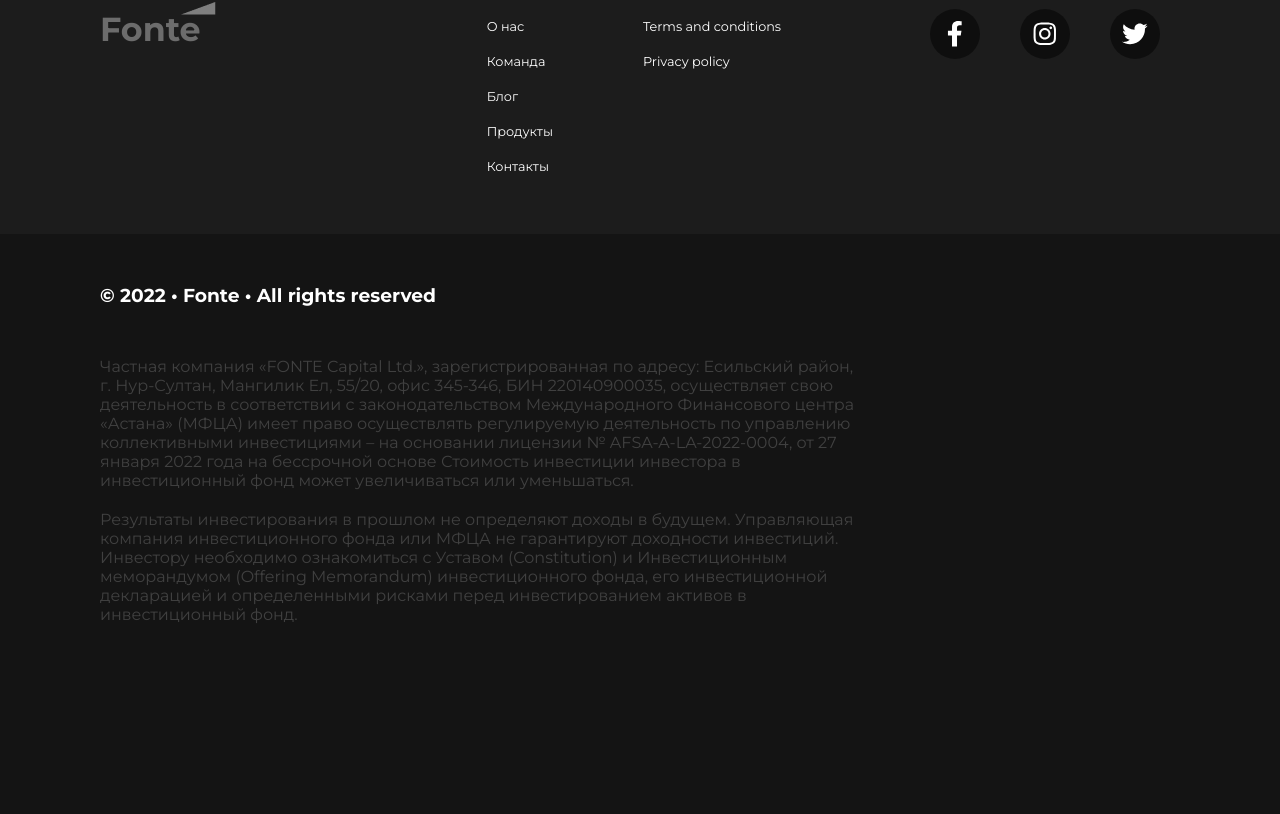
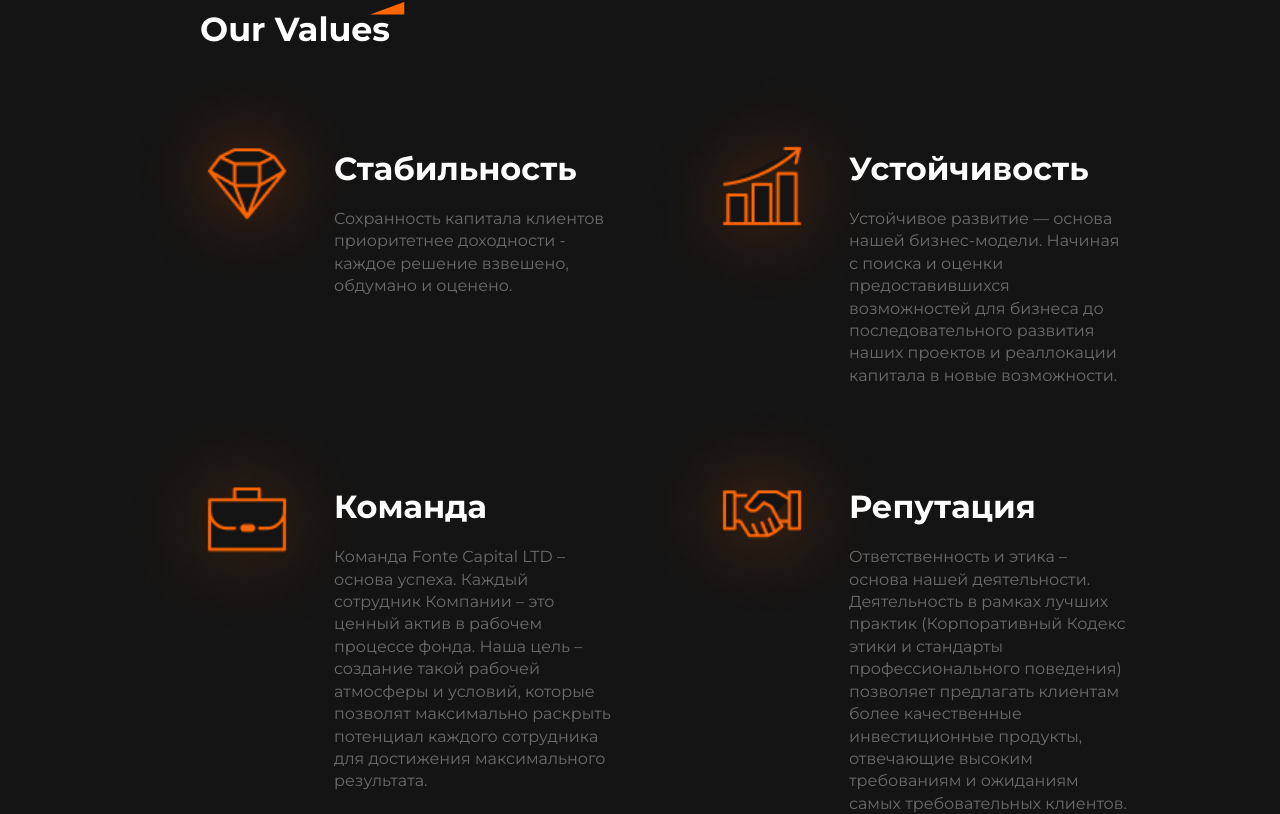
Before and after one commit to Fariza77/All-project, a React (Vite) app in the folder react-project/: page / in a window 1280 px wide. Shown: the part 1606-2420 px from the top of the page. Before the commit the page ends 2300 px from the top, so only its background shows below. Built offline with nearby package versions, Linux system fonts and the light colour scheme.

Commit message:
values-content

```diff
--- a/react-project/src/components/About/index.jsx
+++ b/react-project/src/components/About/index.jsx
@@ -22,10 +22,6 @@ function About() {
           </button>
         </div>
       </div>
-
-      <div className="hr-wrapper">
-        <Marquee />
-      </div>
     </main>
   );
 }
--- /dev/null
+++ b/react-project/src/components/LandingPage/OurValues.jsx
@@ -0,0 +1,51 @@
+import Heading from "../common/Heading"
+import BagImage from "../../assets/icons/bag.png"
+import DiamondImage from "../../assets/icons/diamond.png"
+import HandShakeImage from "../../assets/icons/handShake.png"
+import GraphImage from "../../assets/icons/graph.png"
+
+function OurValues(props) {
+    return (
+        <div className="values-section-wrapper">
+            <Heading size={1.2}>Our Values</Heading>
+
+            <div className="content">
+                {/* ----------------------------------------------- */}
+                <div className="value">
+                    <img src={DiamondImage} alt="" />
+                    <div className="right">
+                        <h1>Стабильность</h1>
+                        <p>Сохранность капитала клиентов приоритетнее доходности - каждое решение взвешено, обдумано и оценено.</p>
+                    </div>
+                </div>
+                {/* ----------------------------------------------- */}
+                <div className="value">
+                    <img src={GraphImage} alt="" />
+                    <div className="right">
+                        <h1>Устойчивость</h1>
+                        <p>Устойчивое развитие — основа нашей бизнес-модели. Начиная с поиска и оценки предоставившихся возможностей для бизнеса до последовательного развития наших проектов и реаллокации капитала в новые возможности.</p>
+                    </div>
+                </div>
+                {/* ----------------------------------------------- */}
+                <div className="value">
+                    <img src={BagImage} alt="" />
+                    <div className="right">
+                        <h1>Команда</h1>
+                        <p>Команда Fonte Capital LTD – основа успеха. Каждый сотрудник Компании – это ценный актив в рабочем процессе фонда. Наша цель – создание такой рабочей атмосферы и условий, которые позволят максимально раскрыть потенциал каждого сотрудника для достижения максимального результата.</p>
+                    </div>
+                </div>
+                {/* ----------------------------------------------- */}
+                <div className="value">
+                    <img src={HandShakeImage} alt="" />
+                    <div className="right">
+                        <h1>Репутация</h1>
+                        <p>Ответственность и этика – основа нашей деятельности. Деятельность в рамках лучших практик (Корпоративный Кодекс этики и стандарты профессионального поведения) позволяет предлагать клиентам более качественные инвестиционные продукты, отвечающие высоким требованиям и ожиданиям самых требовательных клиентов.</p>
+                    </div>
+                </div>
+                {/* ----------------------------------------------- */}
+            </div>
+        </div>
+    );
+}
+
+export default OurValues;
--- a/react-project/src/components/LandingPage/index.jsx
+++ b/react-project/src/components/LandingPage/index.jsx
@@ -8,6 +8,8 @@ import CImage4 from "../../assets/images/img4.png"
 import CImage5 from "../../assets/images/img5.png"
 
 import About from "../About"
+import OurValues from "./OurValues"
+import Marquee from "../common/Marquee"
 
 
 function LandingPage() {
@@ -25,7 +27,19 @@ function LandingPage() {
         </CarouselComponent>
       </div>
 
+
       <About />
+
+      <div className="hr-wrapper">
+        <Marquee />
+      </div>
+
+      <OurValues />
+
+      <div className="hr-wrapper">
+        <Marquee reversed={true} />
+      </div>
+
     </main>
   )
 }
--- a/react-project/src/components/LandingPage/style.scss
+++ b/react-project/src/components/LandingPage/style.scss
@@ -4,4 +4,35 @@
     .landing-carousel-wrapper {
         box-shadow: 0 50px 100px -50px #FF660050;
     }
+
+    .values-section-wrapper {
+        padding: 50px 150px;
+
+        .heading-wrapper {
+            padding: 0 50px;
+        }
+
+        .content {
+            margin: 100px 0;
+            @include grid(2, 10px);
+            gap: 100px 50px;
+
+            .value {
+                @include grid(2, 10px);
+                grid-template-columns: 1fr 3fr;
+
+                img {
+                    position: relative;
+                    top: -50px;
+                    left: 10px;
+                    transform: scale(1.5);
+                }
+
+                p {
+                    margin-top: 20px;
+                    line-height: 1.4em;
+                }
+            }
+        }
+    }
 }
```
